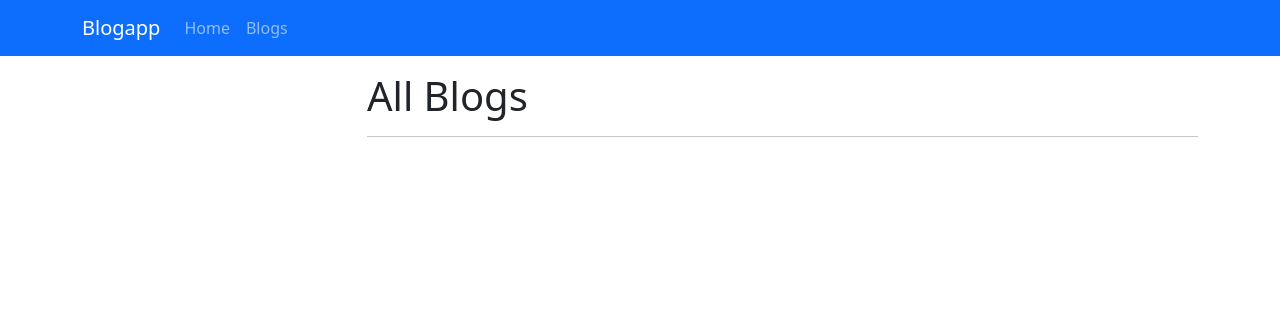
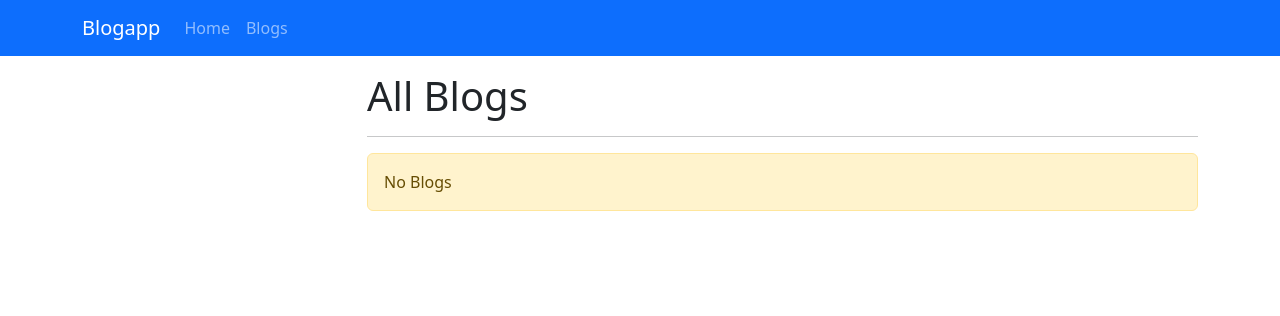
Before and after one commit to ismayilovasgar/mydjangoapp, a Django app: page /blogs/ in a window 1280 px wide. Shown: the top 316 px of the page. Run offline with Django 3.2, Linux system fonts and the light colour scheme; data that the repository does not hold is empty; some libraries are stand-ins or nearby versions.

Commit message:
sort_by_category

```diff
--- a/myapp/admin.py
+++ b/myapp/admin.py
@@ -25,6 +25,7 @@ class BlogAdmin(admin.ModelAdmin):
 
     # readonly_fields = ("description",)
     readonly_fields = ("slug",)
+    list_filter = ("category_id", "is_active")
 
 
 class CategoryAdmin(admin.ModelAdmin):
--- a/myapp/templates/blog/blogs.html
+++ b/myapp/templates/blog/blogs.html
@@ -1,21 +1,23 @@
 {% extends "base.html" %}
- {% block title %} Blogs Page {% endblock title %}
+{% block title %} Blogs Page {% endblock title %}
 {%block content %}
 
 <div class="container mt-3">
   <div class="row">
-    <div class="col-3">
-        {% include "partials/_categories.html" %}
-    </div>
+    <div class="col-3">{% include "partials/_categories.html" %}</div>
     <div class="col-9">
       <h1>All Blogs</h1>
       <hr />
 
-      {% for blog  in  blogs %}
-      {% if blog.is_active %}
-      {% include "blog/partials/_blog.html" %}
+      {% if blogs|length > 0 %}
+        {% for blog in blogs %}
+          {% if blog.is_active %}
+            {%include "blog/partials/_blog.html" %}
+          {% endif %}
+        {% endfor %}
+        {% else %}
+          <div class="alert alert-warning">No Blogs</div>
       {% endif %}
-      {% endfor %}
 
     </div>
   </div>
--- a/myapp/views.py
+++ b/myapp/views.py
@@ -69,4 +69,8 @@ def blog_details(request, slug):
 
 
 def blogs_by_category(request, slug):
-    pass
+    context = {
+        "blogs": Blog.objects.filter(is_active=True, category_id__slug=slug),
+        "categories": Category.objects.all(),
+    }
+    return render(request, "blog/blogs.html", context)
```
